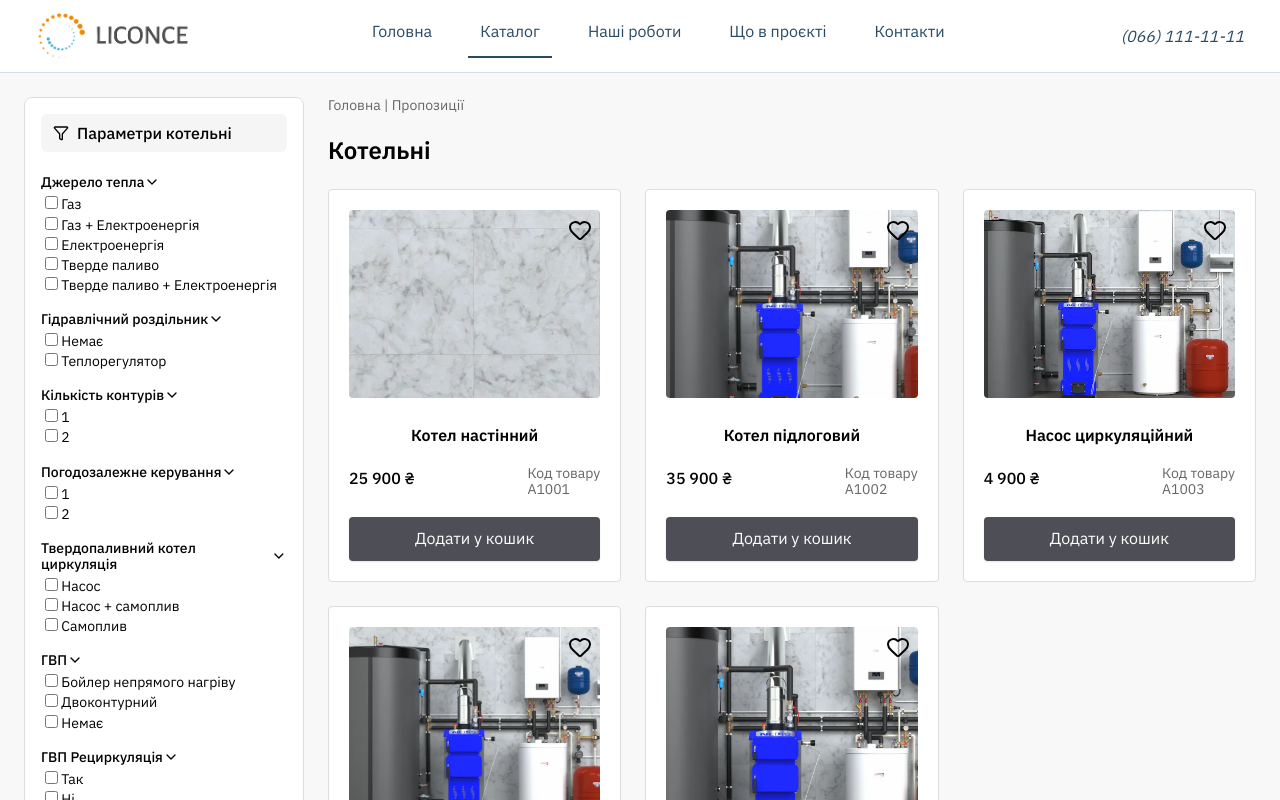
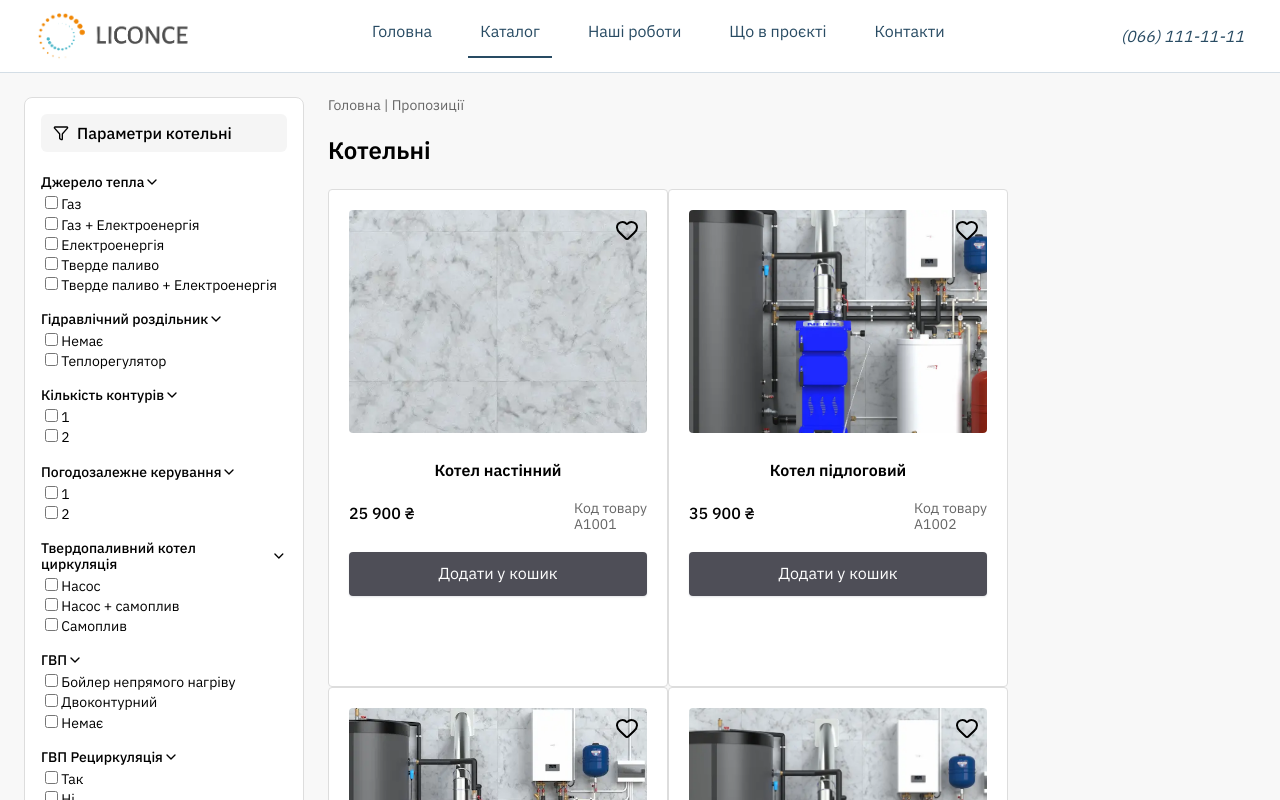
Before and after one commit to Illia-L/boiler-room-design, a Next.js app: page /shop in a window 1280 px wide. Shown: the top 800 px of the page. Built offline with nearby package versions, Linux system fonts and the light colour scheme.

Commit message:
addProductCard

```diff
--- a/src/features/shop/ProductList/ProductList.module.css
+++ b/src/features/shop/ProductCard/ProductCard.module.css
@@ -1,4 +1,7 @@
+
 .productCard {
+  width: 340px;
+  height: 498px;
   border: 1px solid #ddd;
   border-radius: 4px;
   padding: 20px;
--- /dev/null
+++ b/src/features/shop/ProductCard/ProductCard.tsx
@@ -0,0 +1,78 @@
+import Image from "next/image";
+import type { Product } from "../types";
+import Button from "../../ui/Button/Button";
+import { Heart } from "lucide-react";
+import { useState } from "react";
+import css from "./ProductCard.module.css";
+
+export default function ProductCard({ product }: { product: Product }) {
+  const [hovered, setHovered] = useState(false);
+  return (
+    <article
+      aria-labelledby={`product-${product.id}-title`}
+      className={css.productCard}
+    >
+      {/* Картинка */}
+      <div className={css.imageBlock}>
+        <Image
+          src={product.image}
+          alt={product.title}
+          fill
+          sizes="(max-width: 768px) 100vw, (max-width: 1200px) 50vw, 33vw"
+          className={css.imageCard}
+        />
+        <button
+          className={css.like}
+          type="button"
+          onClick={() => {
+            // hovered ? setHovered(false) : setHovered(true);
+          }}
+          //  onMouseEnter={() => hovered == true ? setHovered(true):setHovered(false)}
+          //  onMouseLeave={() => hovered == false ? setHovered(true):setHovered(false)}
+          //  onMouseEnter={() => setHovered(true)}
+          //  onMouseLeave={() => setHovered(false)}
+        >
+          {hovered ? (
+            <svg
+              width="28"
+              height="24"
+              viewBox="0 0 28 24"
+              fill="none"
+              xmlns="http://www.w3.org/2000/svg"
+            >
+              <path
+                fill-rule="evenodd"
+                clip-rule="evenodd"
+                d="M2.21616 2.2491C2.91837 1.54928 3.75207 0.994138 4.66965 0.615385C5.58723 0.236632 6.57071 0.0416878 7.56391 0.0416878C8.55712 0.0416878 9.54059 0.236632 10.4582 0.615385C11.3757 0.994138 12.2095 1.54928 12.9117 2.2491C13.1869 2.52435 13.5433 2.86691 13.9809 3.27677C14.4165 2.86691 14.7729 2.52385 15.0502 2.2476C16.4574 0.823886 18.3747 0.0154797 20.3802 0.000219997C22.3858 -0.0150397 24.3152 0.764097 25.7441 2.16623C27.1731 3.56836 27.9845 5.47863 27.9998 7.47681C28.0151 9.47498 27.2331 11.3974 25.8258 12.8211L15.0502 23.5588C14.7665 23.8413 14.3819 24 13.9809 24C13.5799 24 13.1953 23.8413 12.9117 23.5588L2.13298 12.8196C0.750732 11.3992 -0.0153307 9.49418 0.00023258 7.51585C0.0157959 5.53752 0.811736 3.64467 2.21616 2.24609V2.2491Z"
+                fill="#F64E60"
+              />
+            </svg>
+          ) : (
+            <Heart />
+          )}
+        </button>
+      </div>
+
+      {/* Назва */}
+      <h3 id={`product-${product.id}-title`} className={css.title}>
+        {product.title}
+      </h3>
+      <div className={css.articlePrice}>
+        {/* Ціна */}
+        <p className={css.priceCard}>
+          {product.price.toLocaleString("uk-UA")} ₴
+        </p>
+        {/* Код товару */}
+        <p className={css.articleCard}>
+          Код товару <p> {product.code}</p>
+        </p>
+      </div>
+      {/* Кнопки */}
+      <div>
+        <Button className={css.addToCard} type="button">
+          Додати у кошик
+        </Button>
+      </div>
+    </article>
+  );
+}
--- a/src/features/shop/ProductList/ProductList.tsx
+++ b/src/features/shop/ProductList/ProductList.tsx
@@ -1,93 +1,99 @@
 "use client";
 
-import Image from "next/image";
 import { products } from "../data/products";
-import type { Product } from "../types";
-import Button from "../../ui/Button/Button";
-import { Heart } from "lucide-react";
-import { useState } from "react";
-import css from "./ProductList.module.css";
+import ProductCard from "../ProductCard/ProductCard";
 
-function ProductCard({ product }: { product: Product }) {
-  const [hovered, setHovered] = useState(false);
-  return (
-    <article
-      aria-labelledby={`product-${product.id}-title`}
-      className={css.productCard}
-    >
-      {/* Картинка */}
-      <div className={css.imageBlock}>
-        <Image
-          src={product.image}
-          alt={product.title}
-          fill
-          sizes="(max-width: 768px) 100vw, (max-width: 1200px) 50vw, 33vw"
-          className={css.imageCard}
-        />
-        <button
-          className={css.like}
-          type="button"
-          onClick={() => {
-            // hovered ? setHovered(false) : setHovered(true);
-          }}
-          //  onMouseEnter={() => hovered == true ? setHovered(true):setHovered(false)}
-          //  onMouseLeave={() => hovered == false ? setHovered(true):setHovered(false)}
-          //  onMouseEnter={() => setHovered(true)}
-          //  onMouseLeave={() => setHovered(false)}
-        >
-          {hovered ? (
-            <svg
-              width="28"
-              height="24"
-              viewBox="0 0 28 24"
-              fill="none"
-              xmlns="http://www.w3.org/2000/svg"
-            >
-              <path
-                fill-rule="evenodd"
-                clip-rule="evenodd"
-                d="M2.21616 2.2491C2.91837 1.54928 3.75207 0.994138 4.66965 0.615385C5.58723 0.236632 6.57071 0.0416878 7.56391 0.0416878C8.55712 0.0416878 9.54059 0.236632 10.4582 0.615385C11.3757 0.994138 12.2095 1.54928 12.9117 2.2491C13.1869 2.52435 13.5433 2.86691 13.9809 3.27677C14.4165 2.86691 14.7729 2.52385 15.0502 2.2476C16.4574 0.823886 18.3747 0.0154797 20.3802 0.000219997C22.3858 -0.0150397 24.3152 0.764097 25.7441 2.16623C27.1731 3.56836 27.9845 5.47863 27.9998 7.47681C28.0151 9.47498 27.2331 11.3974 25.8258 12.8211L15.0502 23.5588C14.7665 23.8413 14.3819 24 13.9809 24C13.5799 24 13.1953 23.8413 12.9117 23.5588L2.13298 12.8196C0.750732 11.3992 -0.0153307 9.49418 0.00023258 7.51585C0.0157959 5.53752 0.811736 3.64467 2.21616 2.24609V2.2491Z"
-                fill="#F64E60"
-              />
-            </svg>
-          ) : (
-            <Heart />
-          )}
-        </button>
-      </div>
+// import Image from "next/image";
+// import { products } from "../data/products";
+// import type { Product } from "../types";
+// import Button from "../../ui/Button/Button";
+// import { Heart } from "lucide-react";
+// import { useState } from "react";
+// import css from "./ProductList.module.css";
 
-      {/* Назва */}
-      <h3 id={`product-${product.id}-title`} className={css.title}>
-        {product.title}
-      </h3>
-      <div className={css.articlePrice}>
-        {/* Ціна */}
-        <p className={css.priceCard}>
-          {product.price.toLocaleString("uk-UA")} ₴
-        </p>
-        {/* Код товару */}
-        <p className={css.articleCard}>
-          Код товару <p> {product.code}</p>
-        </p>
-      </div>
-      {/* Кнопки */}
-      <div>
-        <Button className={css.addToCard} type="button">
-          Додати у кошик
-        </Button>
-      </div>
-    </article>
-  );
-}
+// function ProductCard({ product }: { product: Product }) {
+//   const [hovered, setHovered] = useState(false);
+//   return (
+//     <article
+//       aria-labelledby={`product-${product.id}-title`}
+//       className={css.productCard}
+//     >
+//       {/* Картинка */}
+//       <div className={css.imageBlock}>
+//         <Image
+//           src={product.image}
+//           alt={product.title}
+//           fill
+//           sizes="(max-width: 768px) 100vw, (max-width: 1200px) 50vw, 33vw"
+//           className={css.imageCard}
+//         />
+//         <button
+//           className={css.like}
+//           type="button"
+//           onClick={() => {
+//             // hovered ? setHovered(false) : setHovered(true);
+//           }}
+//           //  onMouseEnter={() => hovered == true ? setHovered(true):setHovered(false)}
+//           //  onMouseLeave={() => hovered == false ? setHovered(true):setHovered(false)}
+//           //  onMouseEnter={() => setHovered(true)}
+//           //  onMouseLeave={() => setHovered(false)}
+//         >
+//           {hovered ? (
+//             <svg
+//               width="28"
+//               height="24"
+//               viewBox="0 0 28 24"
+//               fill="none"
+//               xmlns="http://www.w3.org/2000/svg"
+//             >
+//               <path
+//                 fill-rule="evenodd"
+//                 clip-rule="evenodd"
+//                 d="M2.21616 2.2491C2.91837 1.54928 3.75207 0.994138 4.66965 0.615385C5.58723 0.236632 6.57071 0.0416878 7.56391 0.0416878C8.55712 0.0416878 9.54059 0.236632 10.4582 0.615385C11.3757 0.994138 12.2095 1.54928 12.9117 2.2491C13.1869 2.52435 13.5433 2.86691 13.9809 3.27677C14.4165 2.86691 14.7729 2.52385 15.0502 2.2476C16.4574 0.823886 18.3747 0.0154797 20.3802 0.000219997C22.3858 -0.0150397 24.3152 0.764097 25.7441 2.16623C27.1731 3.56836 27.9845 5.47863 27.9998 7.47681C28.0151 9.47498 27.2331 11.3974 25.8258 12.8211L15.0502 23.5588C14.7665 23.8413 14.3819 24 13.9809 24C13.5799 24 13.1953 23.8413 12.9117 23.5588L2.13298 12.8196C0.750732 11.3992 -0.0153307 9.49418 0.00023258 7.51585C0.0157959 5.53752 0.811736 3.64467 2.21616 2.24609V2.2491Z"
+//                 fill="#F64E60"
+//               />
+//             </svg>
+//           ) : (
+//             <Heart />
+//           )}
+//         </button>
+//       </div>
+
+//       {/* Назва */}
+//       <h3 id={`product-${product.id}-title`} className={css.title}>
+//         {product.title}
+//       </h3>
+//       <div className={css.articlePrice}>
+//         {/* Ціна */}
+//         <p className={css.priceCard}>
+//           {product.price.toLocaleString("uk-UA")} ₴
+//         </p>
+//         {/* Код товару */}
+//         <p className={css.articleCard}>
+//           Код товару <p> {product.code}</p>
+//         </p>
+//       </div>
+//       {/* Кнопки */}
+//       <div>
+//         <Button className={css.addToCard} type="button">
+//           Додати у кошик
+//         </Button>
+//       </div>
+//     </article>
+//   );
+// }
 
 export default function ProductList() {
   return (
     <section
       aria-label="Список продуктів"
       style={{
-        display: "grid",
-        gridTemplateColumns: "repeat(auto-fit, minmax(280px, 1fr))",
-        gap: 24,
+        // display: "grid",
+        // gridTemplateColumns: "repeat(auto-fit, minmax(280px, 1fr))",
+        // gap: 24,
+        display: "flex",
+        flexWrap: "wrap",      /* Дозволяє переносити елементи */
+  gap: "20",
       }}
     >
       {products.map((p) => (
```
